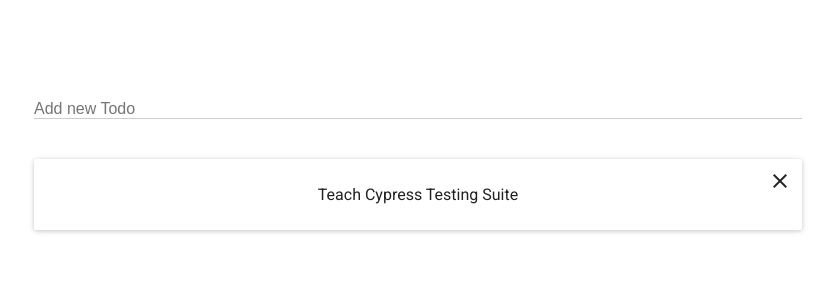
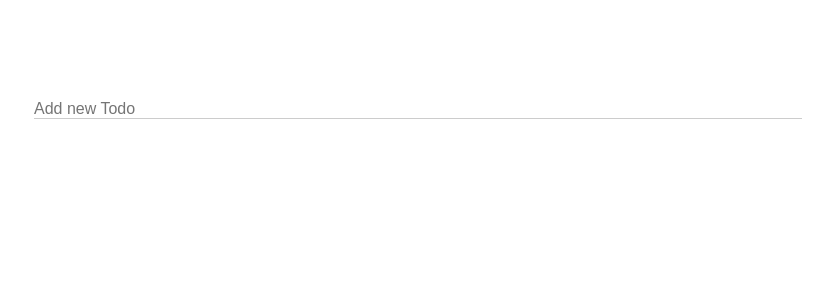
Before and after one commit to truongtony9/cypress_walkthrough, a React (Create React App) app: page / in a window 1280 px wide. Shown: the top 300 px of the page, without its empty margins (222-1057 px from the left). Built offline with nearby package versions, Linux system fonts and the light colour scheme.

Commit message:
added todo input field

```diff
--- a/src/App.js
+++ b/src/App.js
@@ -9,10 +9,11 @@
     super(props);
     this.state = {
       todos: [
-        {
-          title: "Teach Cypress Testing Suite",
-          isComplete: false
-        }
+        // {
+        //   id: 1,
+        //   title: "Teach Cypress Testing Suite",
+        //   isComplete: false
+        // }
       ]
     };
   }
--- a/src/components/List.js
+++ b/src/components/List.js
@@ -7,9 +7,11 @@
     this.state = {};
   }
   render() {
-    const list = this.props.todos.map((todo, ind) => (
-      <Todo todo={todo} key={ind} />
-    ));
+    const list = this.props.todos.map((todo, ind) => {
+      console.log("todo: ", todo);
+
+      return <Todo {...todo} key={ind} />;
+    });
     return <div>{list}</div>;
   }
 }
--- a/src/components/Todo.js
+++ b/src/components/Todo.js
@@ -1,5 +1,8 @@
 import React, { Component } from "react";
 import { Card } from "material-ui/Card";
+import { Checkbox } from "material-ui";
+import CheckBoxOutlineBlank from "material-ui/svg-icons/toggle/check-box-outline-blank";
+import CheckBox from "material-ui/svg-icons/toggle/check-box";
 
 const styles = {
   delete: {
@@ -12,6 +15,12 @@
     margin: "auto",
     padding: "10px",
     position: "relative"
+  },
+  checkbox: {
+    position: "absolute",
+    top: "50%",
+    transform: "translate(0, 50%)",
+    left: 20
   }
 };
 
@@ -21,10 +30,19 @@
     this.state = {};
   }
   render() {
+    console.log(this.props.isComplete);
     return (
       <div className="">
         <Card className="todos" style={styles.card}>
-          <p> {this.props.todo.title} </p>
+          <div>
+            {" "}
+            <Checkbox
+              checkedIcon={<CheckBox style={styles.checkbox} />}
+              uncheckedIcon={<CheckBoxOutlineBlank style={styles.checkbox} />}
+              checked={this.props.isComplete}
+            />
+            {this.props.title}{" "}
+          </div>
           <i id="delete" style={styles.delete} className="material-icons">
             clear
           </i>
```
